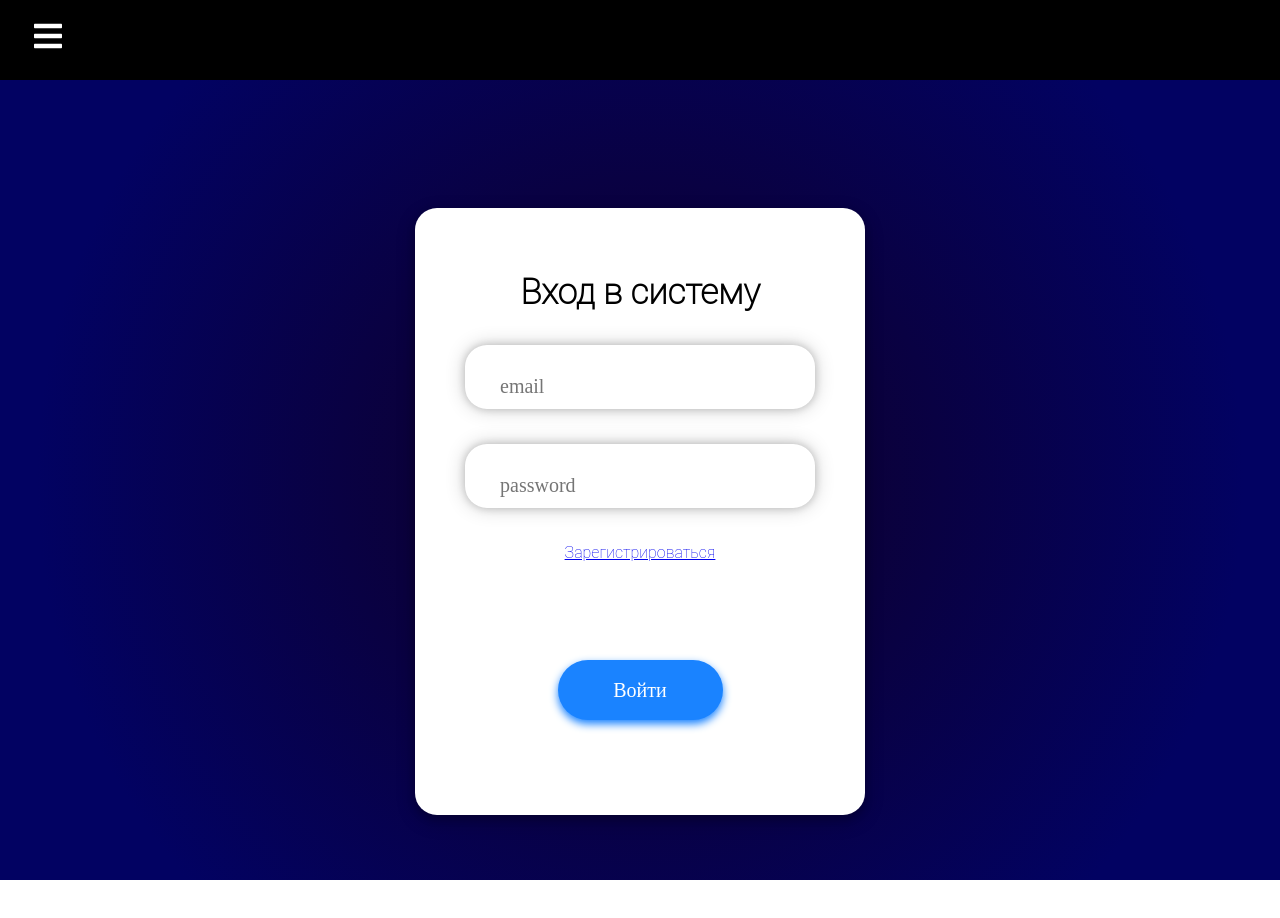
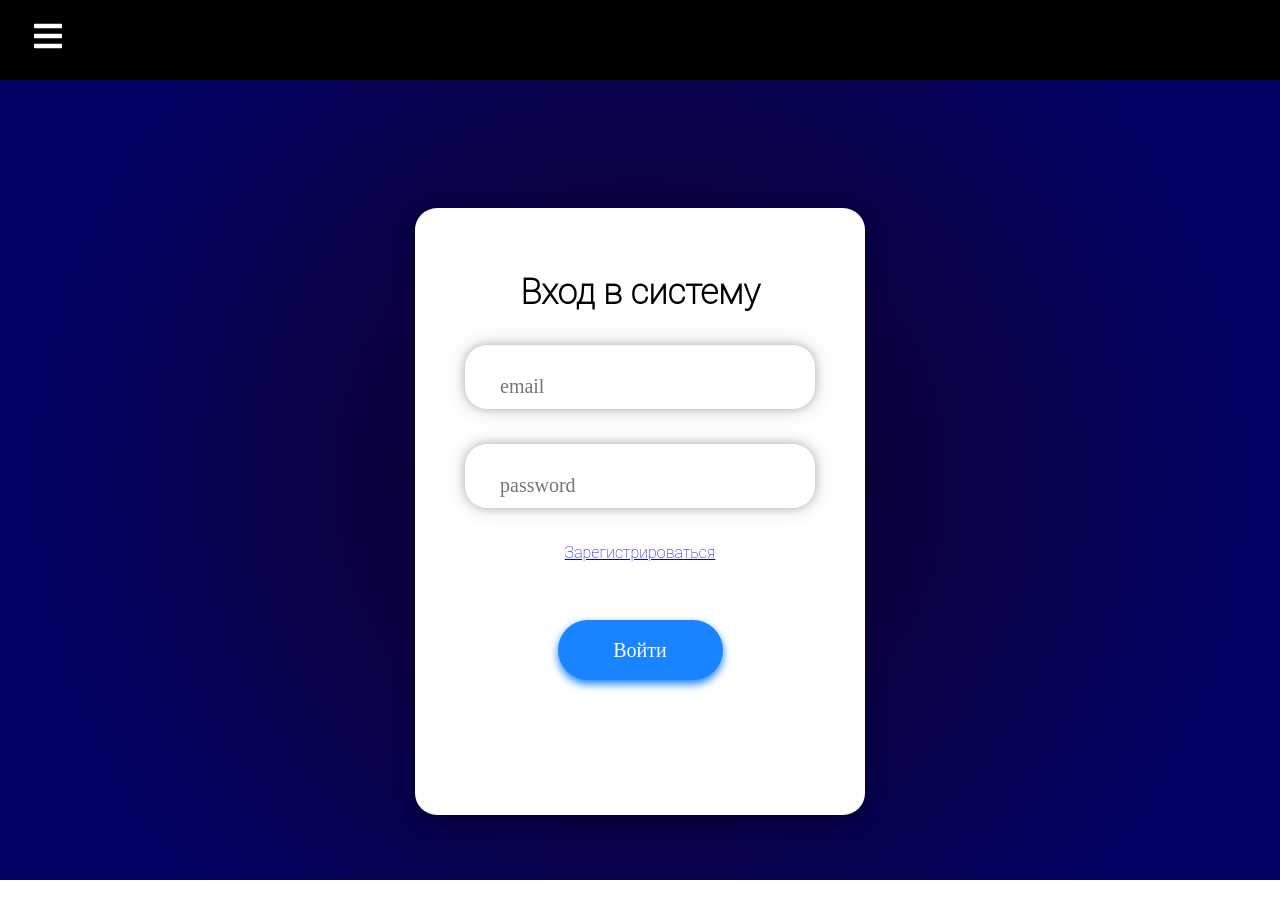
Before and after one commit to UtopicUnicorn/react-learning-project, a React (Create React App) app: page /login in a window 1280 px wide. Shown: the top 918 px of the page. Built offline with nearby package versions, Linux system fonts and the light colour scheme.

Commit message:
small css fixes

```diff
--- a/src/pages/auth/auth.style.css
+++ b/src/pages/auth/auth.style.css
@@ -104,6 +104,7 @@
 
 .btn_view{
     bottom: 0;
-    padding-top: 70px;
+    padding-top: 30px;
+    padding-bottom: 70px;
     position:center;
 }
--- a/src/pages/home/home.styles.css
+++ b/src/pages/home/home.styles.css
@@ -2,7 +2,7 @@
     width: 100%;
     height: 100%;
     /*position: fixed;*/
-
+    margin-top: 25px;
 
     display: flex;
     align-items: center;
--- a/src/pages/patners/partners.styles.css
+++ b/src/pages/patners/partners.styles.css
@@ -6,8 +6,6 @@
     margin-top: 50px;
     height: 400px;
     width: 65%;
-    margin-left: auto;
-    margin-right: auto;
 }
 
 .span{
@@ -123,7 +121,7 @@
 
 .title_partners{
     margin-top: 25px;
-    margin-left: 25%;
+    /*margin-left: 15%;*/
 }
 
 .form_container{
@@ -180,3 +178,7 @@
 .textPartner:focus{
     transform: scale(1.1);
 }
+
+.partners_container{
+    margin-left: 18%;
+}
```
